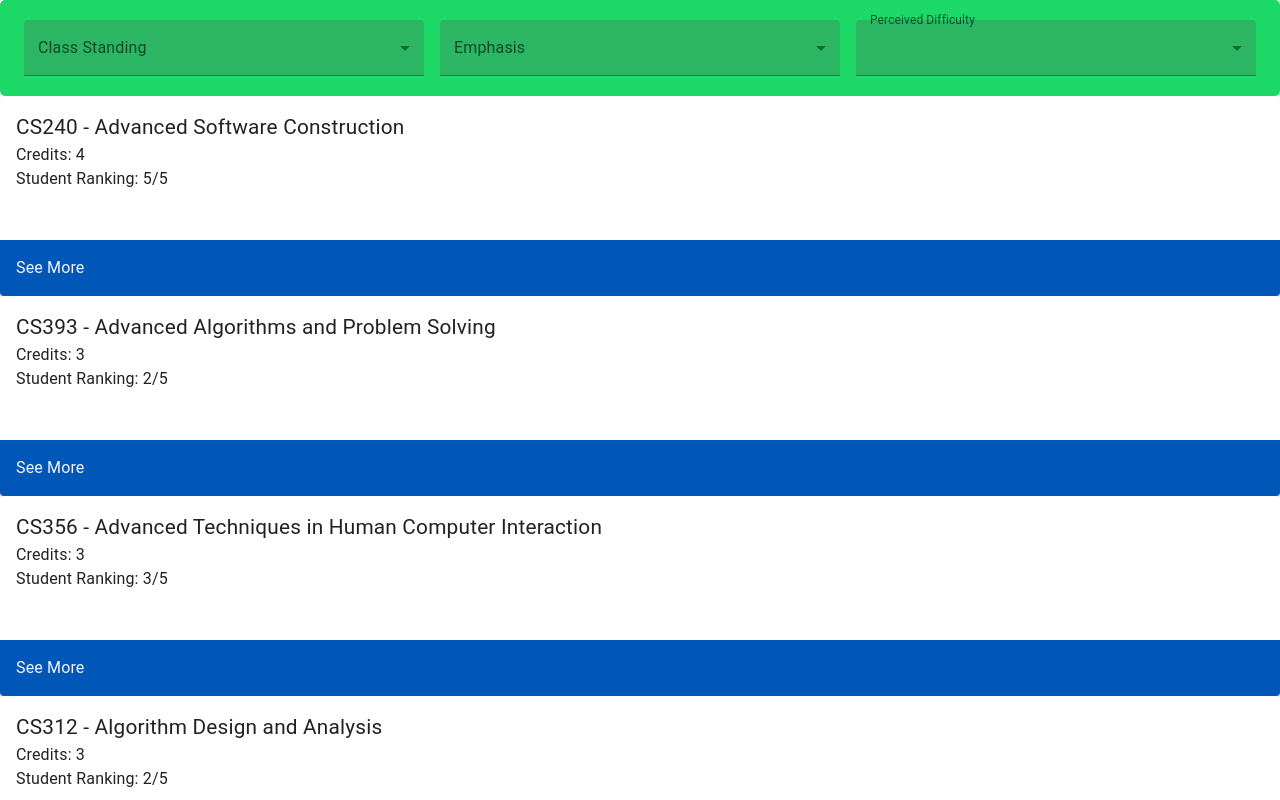
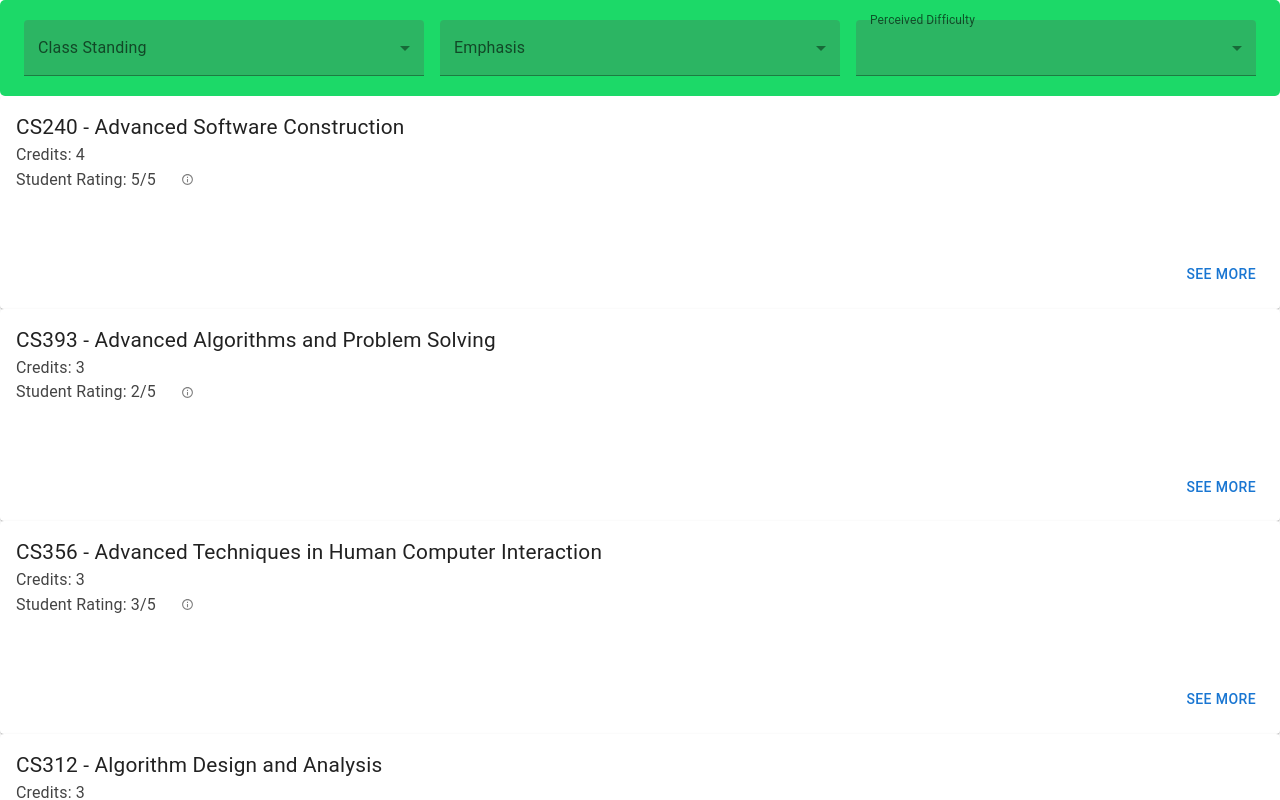
Before and after one commit to matkatd/cs_class_project, a Next.js app: page / in a window 1280 px wide. Shown: the top 800 px of the page. Built offline with nearby package versions, Linux system fonts and the light colour scheme.

Commit message:
Tooltips added & see more button updated

```diff
--- a/components/ClassCard.tsx
+++ b/components/ClassCard.tsx
@@ -5,7 +5,9 @@ import {
   CardActionArea,
   CardContent,
   Typography,
+  Tooltip,
 } from "@mui/material";
+import InfoOutlinedIcon from "@mui/icons-material/InfoOutlined";
 import React from "react";
 import { ClassDialog } from "./ClassDialog";
 
@@ -21,19 +23,46 @@ export const ClassCard = ({ classObj }: ClassCardProps) => {
         <Typography fontSize={"1.3rem"}>
           {classObj.courseName} - {classObj.courseTitle}
         </Typography>
-        <Typography>Credits: {classObj.creditHours}</Typography>
-        <Typography>Student Ranking: {classObj.ranking}/5</Typography>
+        <Typography sx={{ color: "#444444" }}>
+          Credits: {classObj.creditHours}
+        </Typography>
+        <div style={{ display: "flex", alignItems: "center" }}>
+          <Typography sx={{ color: "#444444" }}>
+            Student Rating: {classObj.ranking}/5
+          </Typography>{" "}
+          <Tooltip
+            title="Student rating based off of the average rating, from 1 (terrible) through 5 (incredible), of all students who have taken this class"
+            arrow
+          >
+            <Button>
+              <InfoOutlinedIcon sx={{ color: "grey", fontSize: "small" }} />
+            </Button>
+          </Tooltip>
+        </div>
       </CardContent>
-      <CardActionArea
-        sx={{ background: "#0057B8", borderRadius: "0 0 2px 2px" }}
+      {/* <CardActionArea
+        sx={{ background: "white", borderRadius: "0 0 2px 2px" }}
+        onClick={() => {
+          setShowDialog(!showDialog);
+        }}
+      > */}
+      {/* <CardContent>
+          <div>
+            <Typography color="#0057B8" style={{ textAlign: "right" }}>
+              See More
+            </Typography>
+          </div>
+        </CardContent> */}
+      {/* </CardActionArea> */}
+      <Button
+        variant="text"
+        style={{ float: "right", margin: "16px" }}
         onClick={() => {
           setShowDialog(!showDialog);
         }}
       >
-        <CardContent>
-          <Typography color="whitesmoke">See More</Typography>
-        </CardContent>
-      </CardActionArea>
+        See More
+      </Button>
       <ClassDialog
         showDialog={showDialog}
         course={classObj}
--- a/components/ClassDialog.tsx
+++ b/components/ClassDialog.tsx
@@ -36,8 +36,8 @@ export const ClassDialog = ({
           <h1>
             {course.courseName} - {course.courseTitle}
           </h1>
-          <p>{course.description}</p>
-          <Grid container width={"75%"}>
+          <p style={{ color: "#444444" }}>{course.description}</p>
+          <Grid container width={"75%"} sx={{ color: "#444444" }}>
             <Grid item xs={6}>
               <p>
                 <strong>Credit Hours:</strong> {course.creditHours}
```
